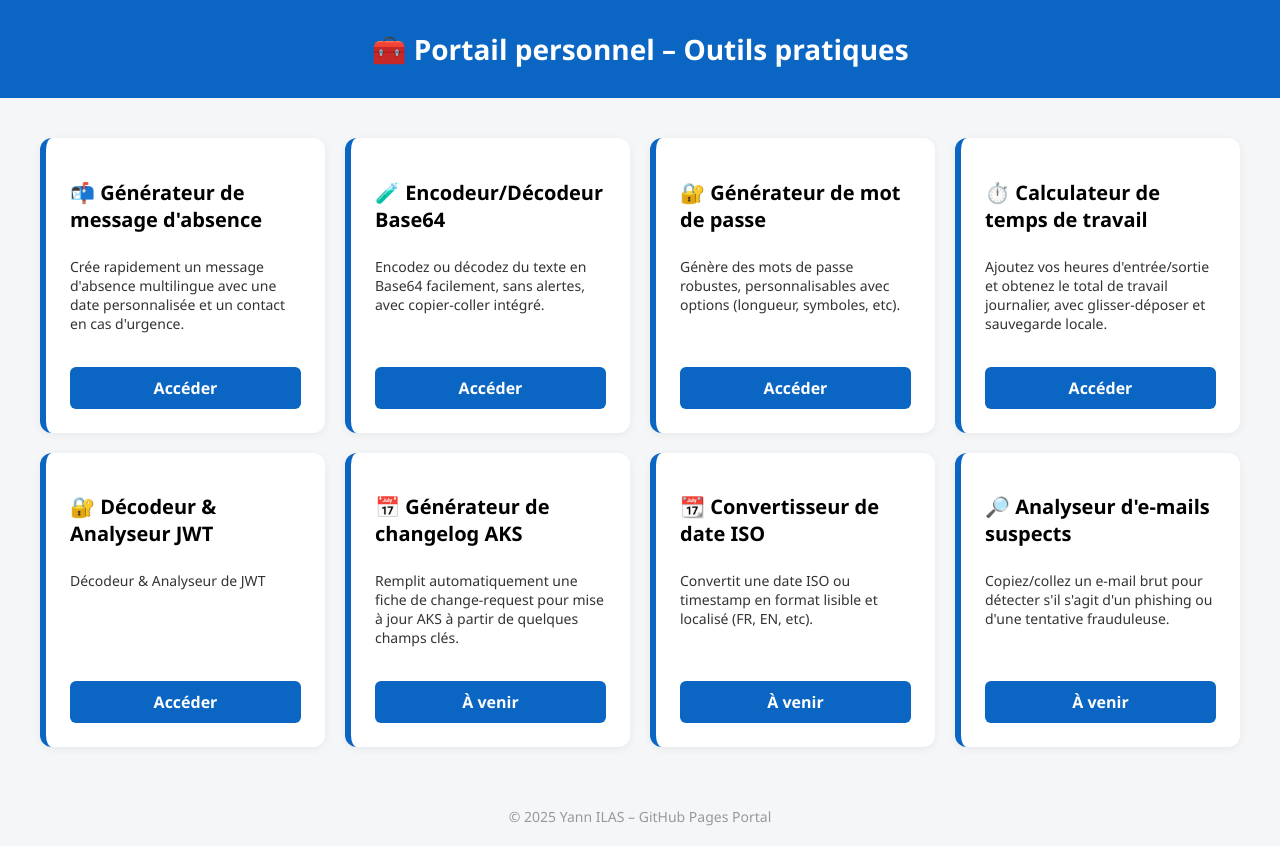
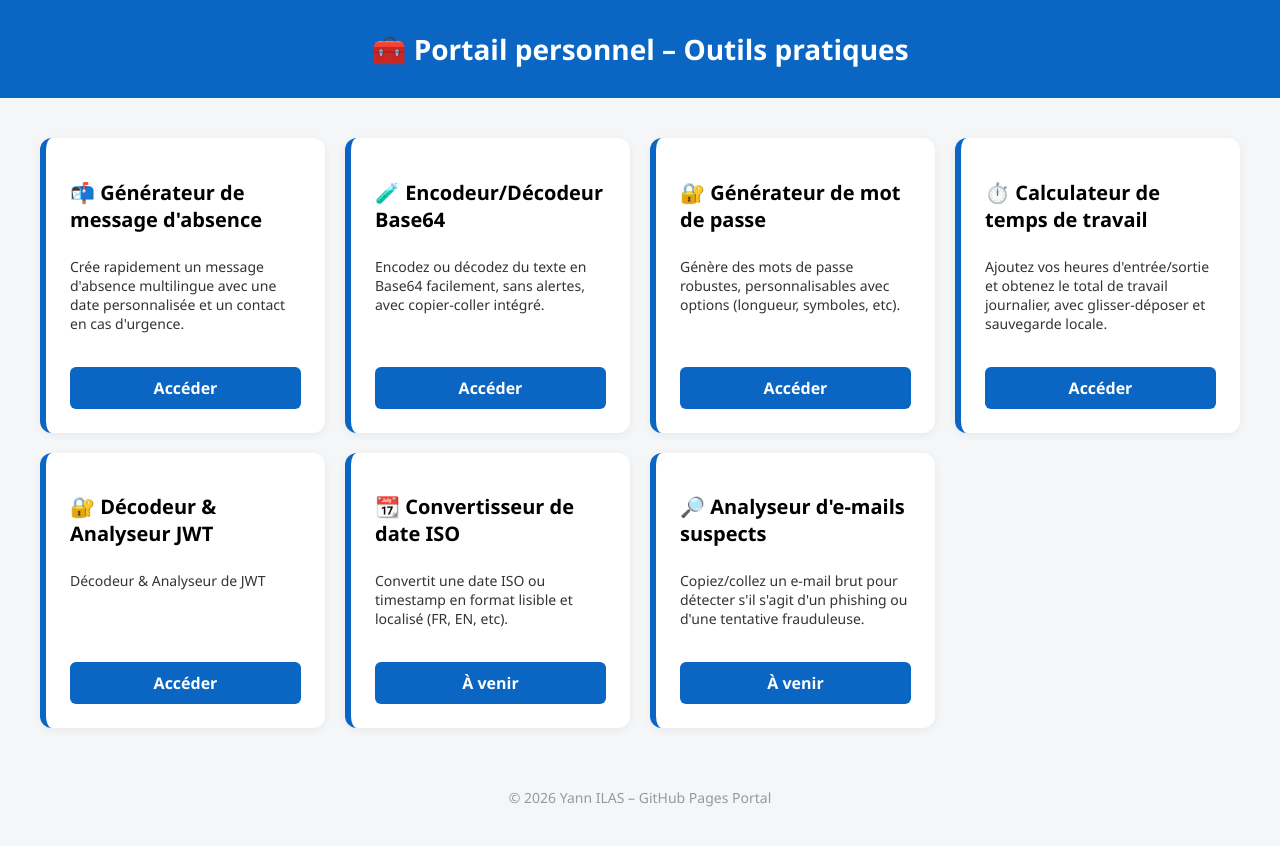
Before and after one commit to yilas/toolbox, a plain HTML site: page index.html in a window 1280 px wide. Drawn offline with Linux system fonts and the light colour scheme.

Commit message:
Fix/remove aks gen changelog (#30)
* Remove changelog generator and update footer year

* Update README with tool links and formatting

```diff
--- a/index.html
+++ b/index.html
@@ -103,12 +103,6 @@
     </div>
 
     <div class="tool-card">
-      <h2>📅 Générateur de changelog AKS</h2>
-      <p>Remplit automatiquement une fiche de change-request pour mise à jour AKS à partir de quelques champs clés.</p>
-      <a href="#">À venir</a>
-    </div>
-
-    <div class="tool-card">
       <h2>📆 Convertisseur de date ISO</h2>
       <p>Convertit une date ISO ou timestamp en format lisible et localisé (FR, EN, etc).</p>
       <a href="#">À venir</a>
@@ -122,7 +116,7 @@
   </main>
 
   <footer>
-    © 2025 Yann ILAS – GitHub Pages Portal
+    © 2026 Yann ILAS – GitHub Pages Portal
   </footer>
 </body>
 </html>
```
Also changed, not shown: 1 other file.
